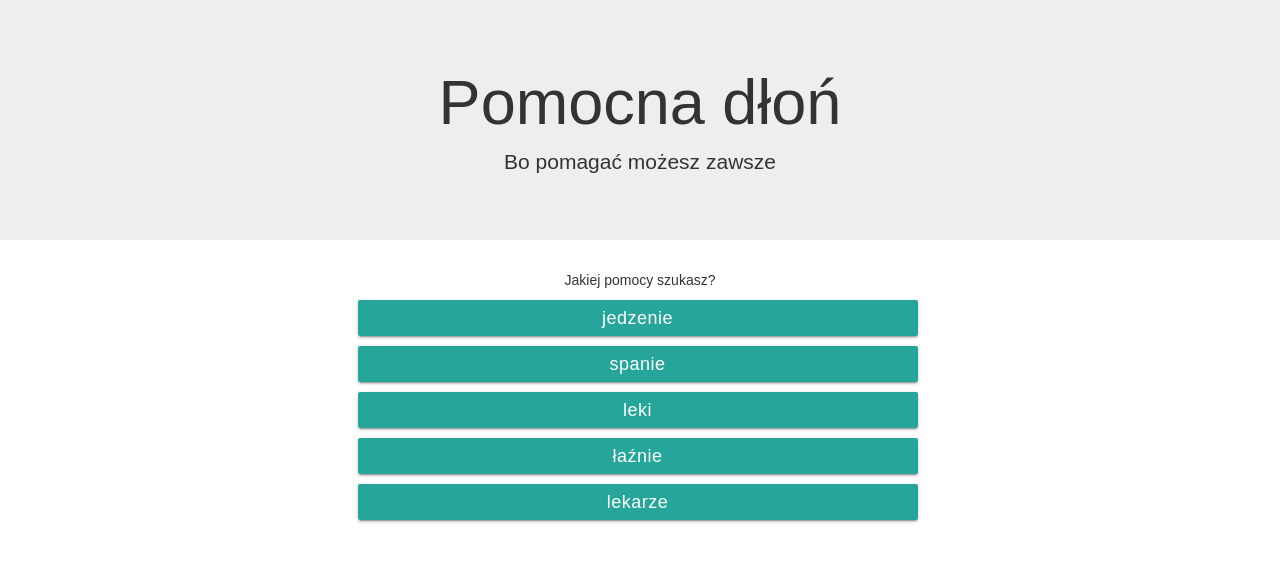
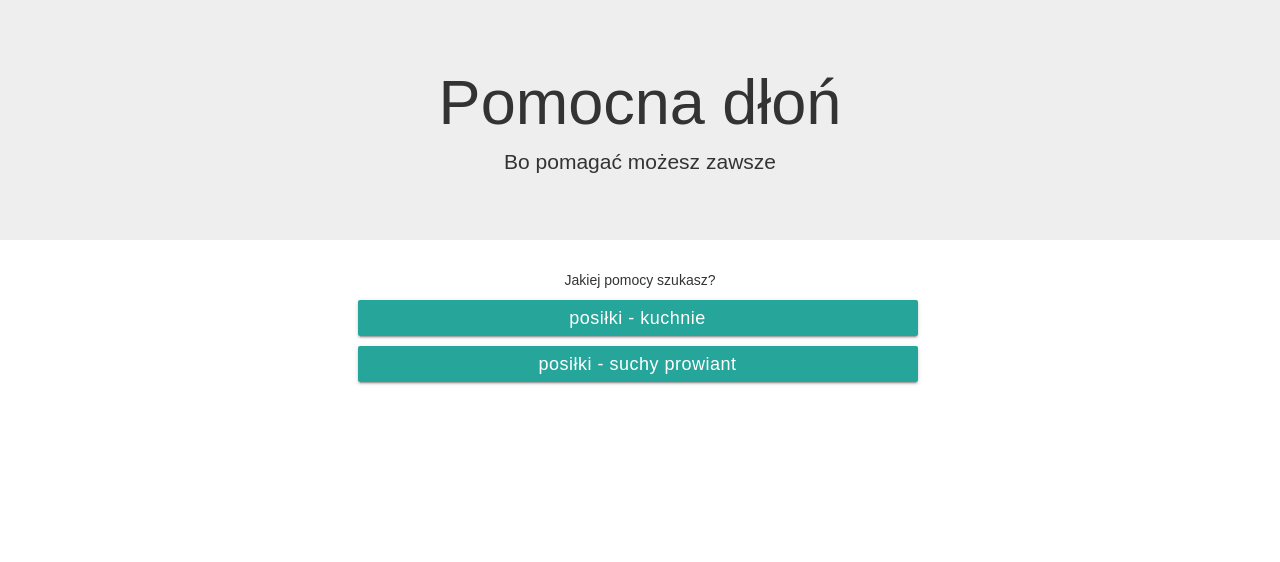
Before and after one commit to Haz111/helping_hand, a React (Create React App) app: page / in a window 1280 px wide. Shown: the top 562 px of the page. Built offline with nearby package versions, Linux system fonts and the light colour scheme; the HTML template or start-up script is replaced by a standard one.

Commit message:
displaying opening days and hours, added data for food places

```diff
--- a/src/MenuCategory.js
+++ b/src/MenuCategory.js
@@ -12,12 +12,9 @@ class MenuCategory extends Component {
           <p className="text-center header">Jakiej pomocy szukasz?</p>
           <Row className="show-grid">
             <Col className="text-center" lg={6} lgOffset={3} md={4} mdOffset={4} sm={6} smOffset={3} xs={10} xsOffset={1}>
-            <ButtonToolbar>
-              <Link to={'/eating'}><Button bsStyle="primary" bsSize="large" block>jedzenie</Button></Link>
-              <Link to={'/sleeping'}><Button bsStyle="primary" bsSize="large" block>spanie</Button></Link>
-              <Link to={'/medicines'}><Button bsStyle="primary" bsSize="large" block>leki</Button></Link>
-              <Link to={'/baths'}><Button bsStyle="primary" bsSize="large" block>łaźnie</Button></Link>
-              <Link to={'/doctor'}><Button bsStyle="primary" bsSize="large" block>lekarze</Button></Link>
+              <ButtonToolbar>
+                <Link to={'/kitchen'}><Button bsStyle="primary" bsSize="large" block>posiłki - kuchnie</Button></Link>
+                <Link to={'/packed_food'}><Button bsStyle="primary" bsSize="large" block>posiłki - suchy prowiant</Button></Link>
               </ButtonToolbar>
             </Col>
           </Row>
--- a/src/Place.js
+++ b/src/Place.js
@@ -12,7 +12,9 @@ class Place extends Component {
         return (
             <div>
                 <Panel header={place.name}>
-                    <p>Adres: {place.adres}</p>
+                    <p>Adres: <b>{place.adres}</b></p>
+                    <p>Dzień otwarcie: {place.days}</p>
+                    <p>Godziny otwarcia: {place.hours}</p>
                 </Panel>
             </div>
         );
--- a/src/data.json
+++ b/src/data.json
@@ -1,19 +1,90 @@
 {
-      "eating": {
-        "name": "Jedzenie",
-        "route": "eating",
+      "kitchen": {
+        "name": "Posiłki - kuchnie",
+        "route": "kitchen",
         "description": "Miejsca w których bezdomni mogą otrzymać darmowe posiłki.",
         "places": [
           {
-            "name": "Siostry Felicjanki - dzieło pomocy o. Pio",
-            "adres": "ul. Smoleńsk 4",
-            "hours": "pon-pt 13:00 - 16:00, sb 13:00 - 15:00"
+            "name": "",
+            "adres": "ul. Dietla 48",
+            "days": "poniedziałek - sobota",
+            "hours": "pon-sb, 12:00 - 13:00 (bloczki), 13:00 - 14:00 (bez bloczków)"
           },
           {
             "name": "Dzieło pomocy o. Pio",
-            "adres": "ul. Reformacka 4",
-            "hours": "16:00 - 17:00"
+            "details": "nieczynna w sierpniu",
+            "adres": "ul. Reformacka 3",
+            "days": "poniedziałek - piątek",
+            "hours": "12:00 - 14:00"
+          },
+          {
+            "name": "",
+            "adres": "ul. Skawińska 6",
+            "days": "codziennie oprócz sobót",
+            "hours": "13:30 - 14:30"
+          },
+          {
+            "name": "",
+            "adres": "ul. Woronicza 10",
+            "days": "poniedziałek - sobota",
+            "hours": "13:00 - 16:00 (w zimie do 17:00)"
+          },
+          {
+            "name": "Kuchnia św. Jadwigi",
+            "adres": "ul. Łokietka 60",
+            "days": "1. poniedziałek - piątek, 2. sobota",
+            "hours": "1. 11:00 - 12:30, 2. 9:30 - 11:00"
+          },
+          {
+            "name": "Kuchnia Społeczna im. S. Samueli - Siostry Felicjanki",
+            "adres": "ul. Smoleńsk 4",
+            "days": "1. poniedziałek - piątek, 2. sobota",
+            "hours": "1. 13:00 - 16:00, 2. 13:00 - 15:00"
+          },
+          {
+            "name": "",
+            "details": "indywidualne podanie",
+            "adres": "ul. Jabłonkowska 18",
+            "days": "poniedziałek - sobota",
+            "hours": "12:30"
           }
+        ]
+      },
+      "packed_food": {
+        "name": "Posiłki - suchy prowiant",
+        "route": "packed_food",
+        "description": "Miejsca w których bezdomni mogą otrzymać suchy prowiant.",
+        "places": [
+            {
+                "name": "Punkt Socjalny Caritas",
+                "adres": "ul. Ossowskiego 5",
+                "days": "poniedziałek, wotrek, piątek",
+                "hours": "9:00 - 13:00"
+            },
+            {
+                "name": "Punkt Wydawania Żywności",
+                "adres": "ul. Reformacka",
+                "days": "codziennie",
+                "hours": "16:00 - 17:00"
+            },
+            {
+                "name": "Punkt Pomocy Doraźnej Sióstr Albertynek",
+                "adres": "ul. Krakowska 47",
+                "days": "poniedziałek - sobota",
+                "hours": "9:00 - 9:30 śniadanie"
+            },
+            {
+                "name": "Przytulisko św. Brata Alberta",
+                "adres": "ul. Skawińska 6",
+                "days": "codziennie",
+                "hours": "9:00 - 10:00, 16:00 - 17:00"
+            },
+            {
+                "name": "Polski Komitet Pomocy Społecznej",
+                "adres": "os. Zielone 8",
+                "days": "poniedziałek, wtorek",
+                "hours": "9:00 - 14:00"
+            }
         ]
       },
       "sleeping": {
```
